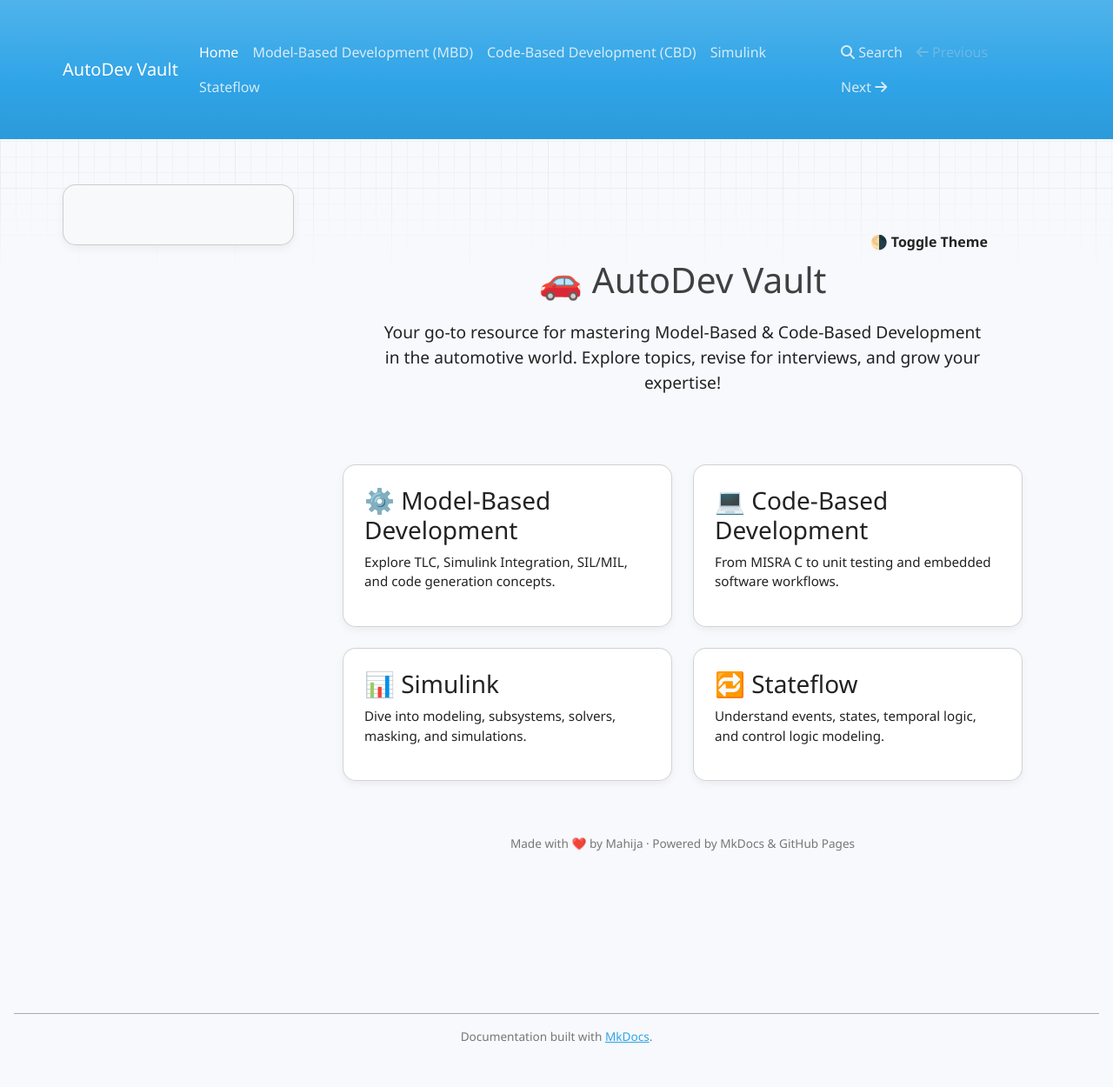
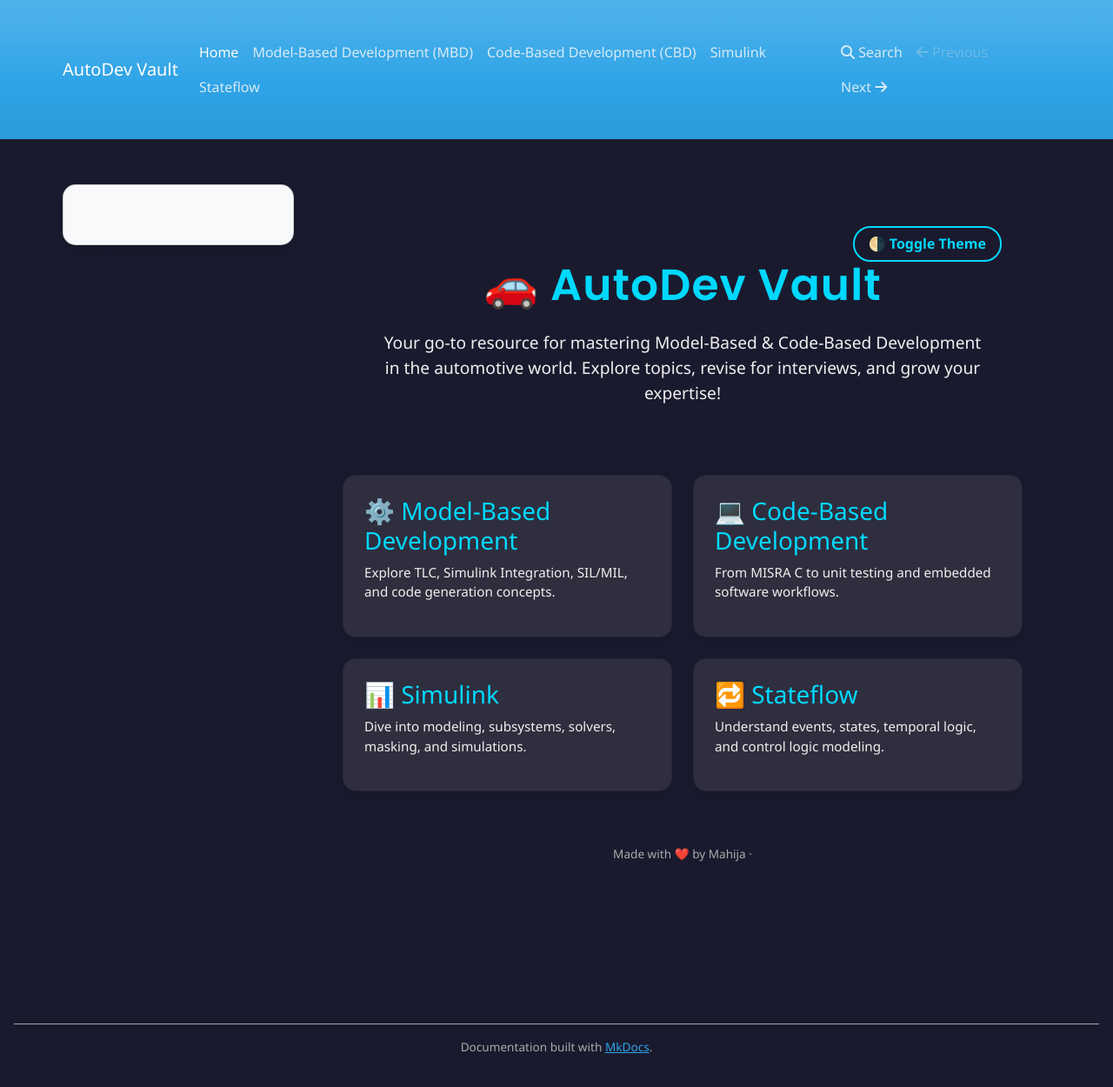
Before and after one commit to Mahija07/Automotive_MBD_questionnaire, an MkDocs documentation site: the page built from docs/index.md, in a window 1280 px wide and 1272 px high. Shown: the top 1250 px of the window at 87% size. Built offline with MkDocs 1.6.1, drawn with Linux system fonts in a browser that asks for light colours; nearby versions of some CDN libraries; part of the change alters nothing that is shown.

Commit message:
Added Enhancement

```diff
--- a/docs/index.md
+++ b/docs/index.md
@@ -1,9 +1,10 @@
 <!DOCTYPE html>
-<html lang="en" data-theme="light">
+<html lang="en" data-theme="dark">
 <head>
   <meta charset="UTF-8" />
   <meta name="viewport" content="width=device-width, initial-scale=1.0"/>
   <title>AutoDev Vault</title>
+  <link href="https://fonts.googleapis.com/css2?family=Poppins:wght@600&display=swap" rel="stylesheet">
   <style>
     :root {
       --bg-light: #f7f9fc;
@@ -11,10 +12,10 @@
       --text-light: #222;
       --accent: #005f73;
 
-      --bg-dark: #1e1e2f;
+      --bg-dark: #1a1a2e;
       --card-dark: #2e2e3e;
       --text-dark: #f0f0f0;
-      --accent-dark: #00b4d8;
+      --accent-dark: #00d9ff;
     }
 
     html[data-theme="light"] {
@@ -52,9 +53,11 @@
     }
 
     .logo {
-      font-size: 2.5rem;
+      font-family: 'Poppins', sans-serif;
+      font-size: 3rem;
       color: var(--accent);
-      animation: pulse 1.5s infinite alternate;
+      animation: pulse 1.8s infinite alternate;
+      letter-spacing: 1px;
     }
 
     @keyframes pulse {
@@ -104,7 +107,7 @@
       background-color: var(--card);
       border-radius: 15px;
       padding: 1.5rem;
-      box-shadow: 0 4px 10px rgba(0,0,0,0.05);
+      box-shadow: 0 4px 10px rgba(0,0,0,0.1);
       transition: transform 0.3s ease, box-shadow 0.3s ease;
       cursor: pointer;
       text-decoration: none;
@@ -113,7 +116,7 @@
 
     .card:hover {
       transform: translateY(-5px);
-      box-shadow: 0 10px 20px rgba(0,0,0,0.1);
+      box-shadow: 0 10px 20px rgba(0,0,0,0.15);
     }
 
     .card h3 {
@@ -129,7 +132,7 @@
       text-align: center;
       padding: 2rem 1rem;
       font-size: 0.85rem;
-      color: #777;
+      color: #aaa;
     }
   </style>
 </head>
@@ -161,7 +164,7 @@
     </section>
 
     <footer>
-      Made with ❤️ by Mahija · Powered by MkDocs & GitHub Pages
+      Made with ❤️ by Mahija ·
     </footer>
   </div>
 
@@ -169,7 +172,7 @@
     function toggleTheme() {
       const html = document.documentElement;
       const current = html.getAttribute('data-theme');
-      html.setAttribute('data-theme', current === 'light' ? 'dark' : 'light');
+      html.setAttribute('data-theme', current === 'dark' ? 'light' : 'dark');
     }
   </script>
 </body>
```
Also changed, not shown: site/index.html, site/search/search_index.json.
